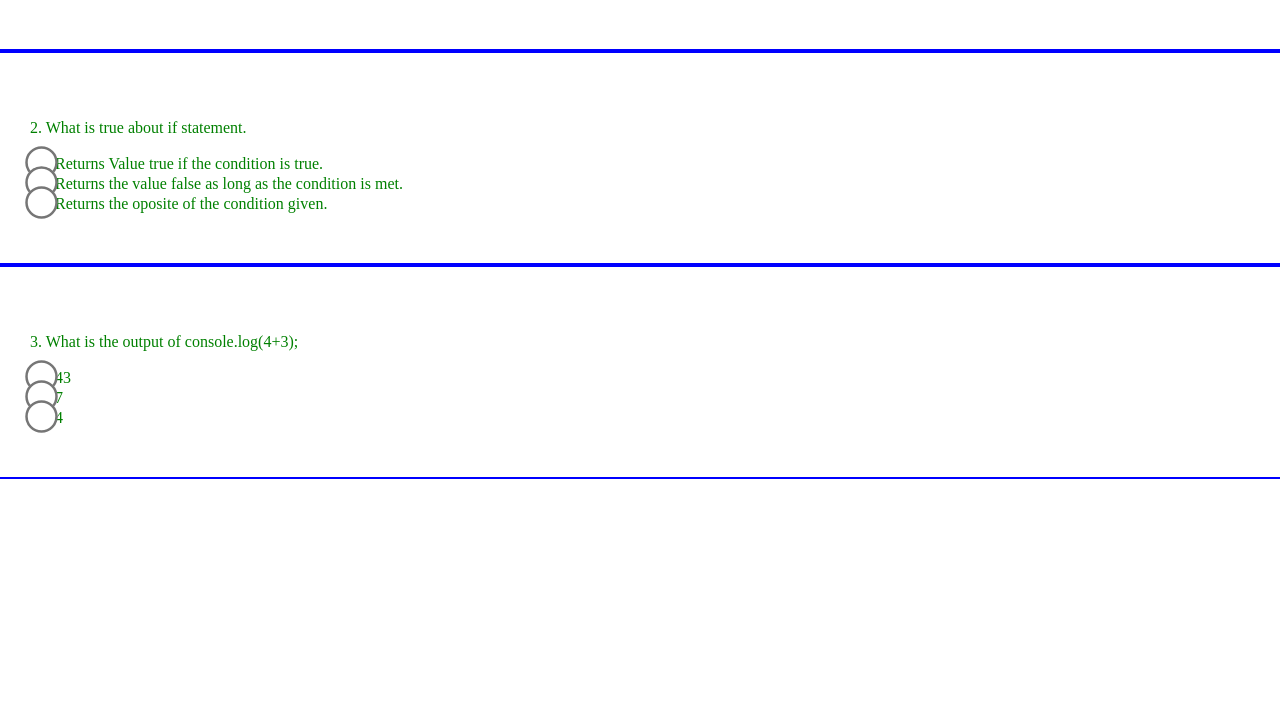
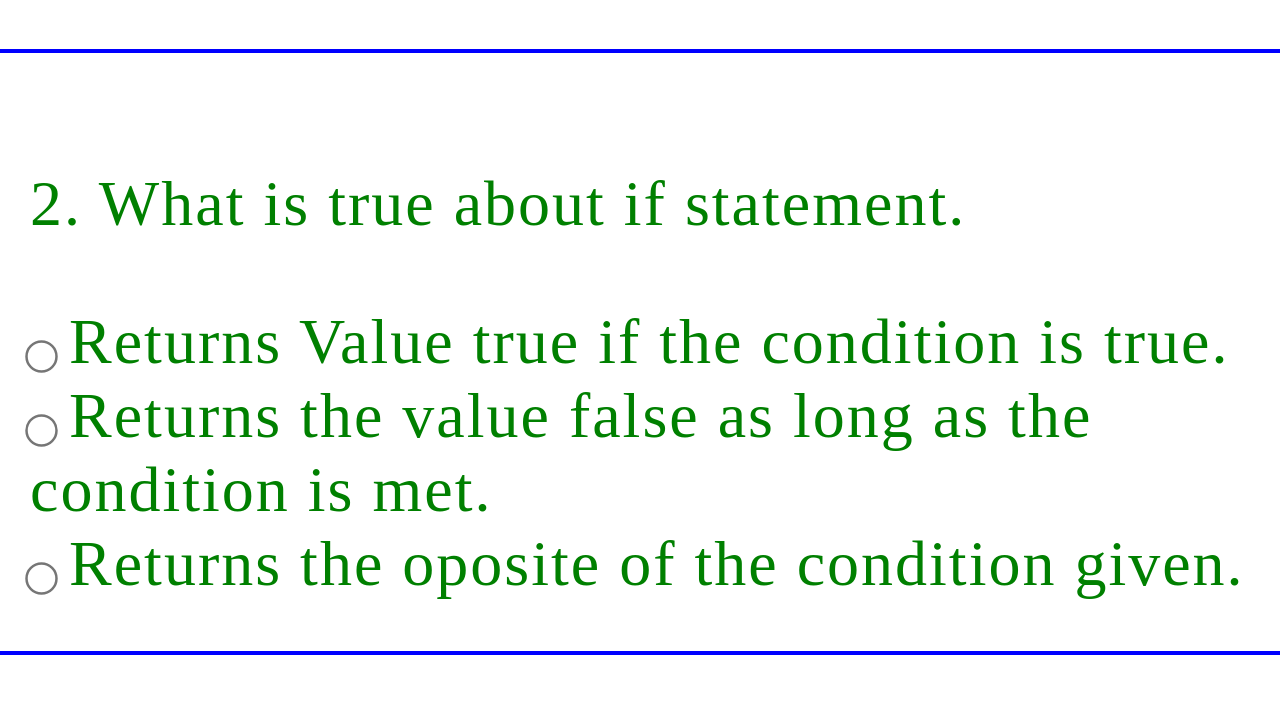
Before and after one commit to Kelvin-kariuki/IP3, a plain HTML site: page index.html in a window 1280 px wide. Shown: the part 595-1320 px from the top of the page. Before the commit the page ends 1112 px from the top, so only its background shows below. Drawn offline with Linux system fonts and the light colour scheme.

```diff
--- a/assets/css/styles.css
+++ b/assets/css/styles.css
@@ -56,24 +56,34 @@ h2 {
         padding: 50px;
         color: green;
         border: 2px solid blue;
+        font-family: 'Times New Roman', Times, serif;
+        font-size: 4em;
+        letter-spacing: 2px;
 
     }
+    /* Third section of radio buttons */
     .sect3 {
         padding: 50px;
         color: green;
         border: 2px solid blue;
+        font-family: 'Times New Roman', Times, serif;
+        font-size: 4em;
+        letter-spacing: 2px;
 
     }
+    /* Buttons increase for button on section 1 */
     .sect1 input[type="radio"] {
         -ms-transform: scale(1.5); /* IE 9 */
         -webkit-transform: scale(1.5); /* Chrome, Safari, Opera */
         transform: scale(2.5);
     }
+    /* Buttons increase for button on section 2 */
     .sect2 input[type="radio"] {
         -ms-transform: scale(1.5); /* IE 9 */
         -webkit-transform: scale(1.5); /* Chrome, Safari, Opera */
         transform: scale(2.5);
     }
+    /* Buttons increase for button on section 3 */
     .sect3 input[type="radio"] {
         -ms-transform: scale(1.5); /* IE 9 */
         -webkit-transform: scale(1.5); /* Chrome, Safari, Opera */
```
